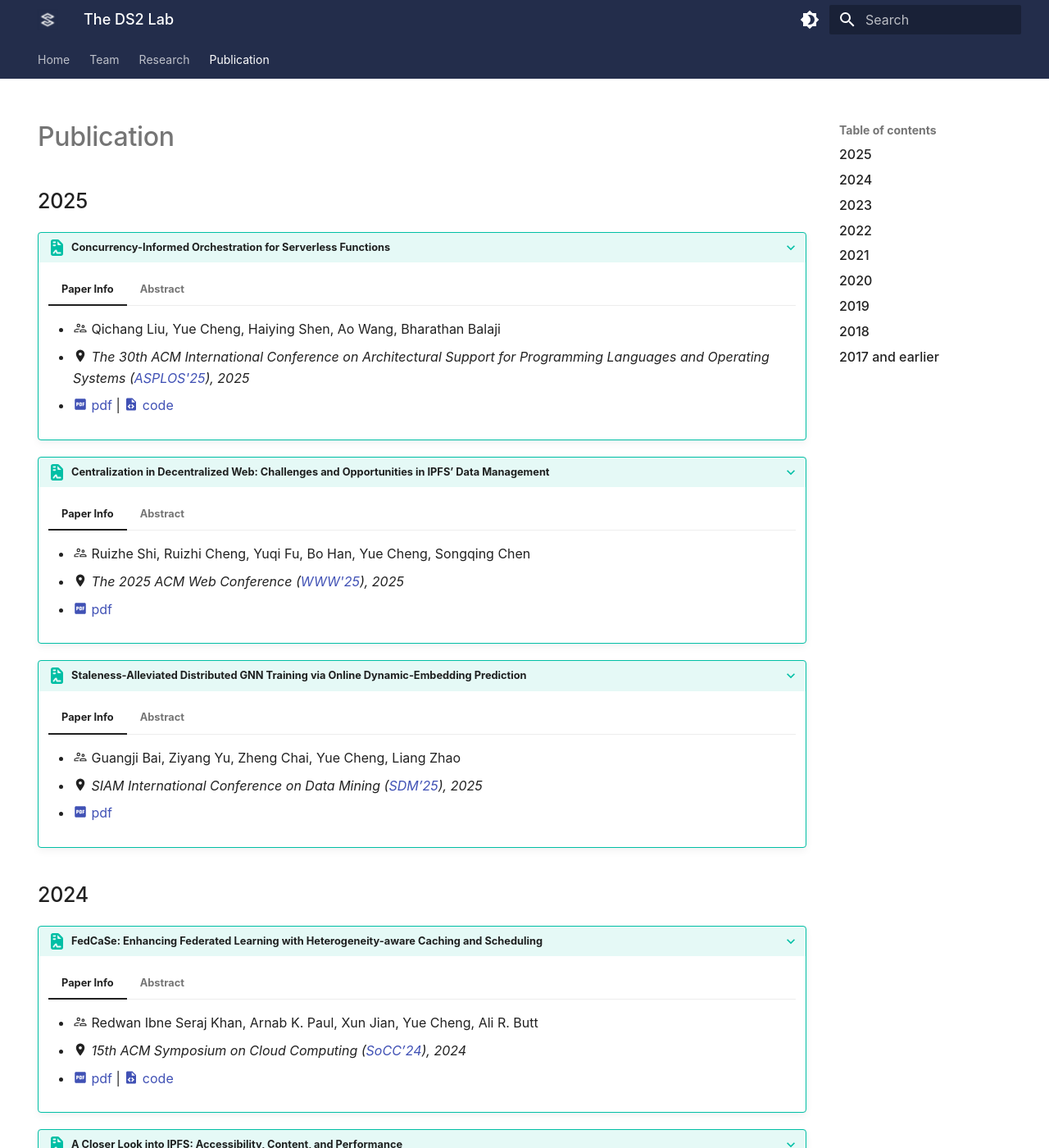
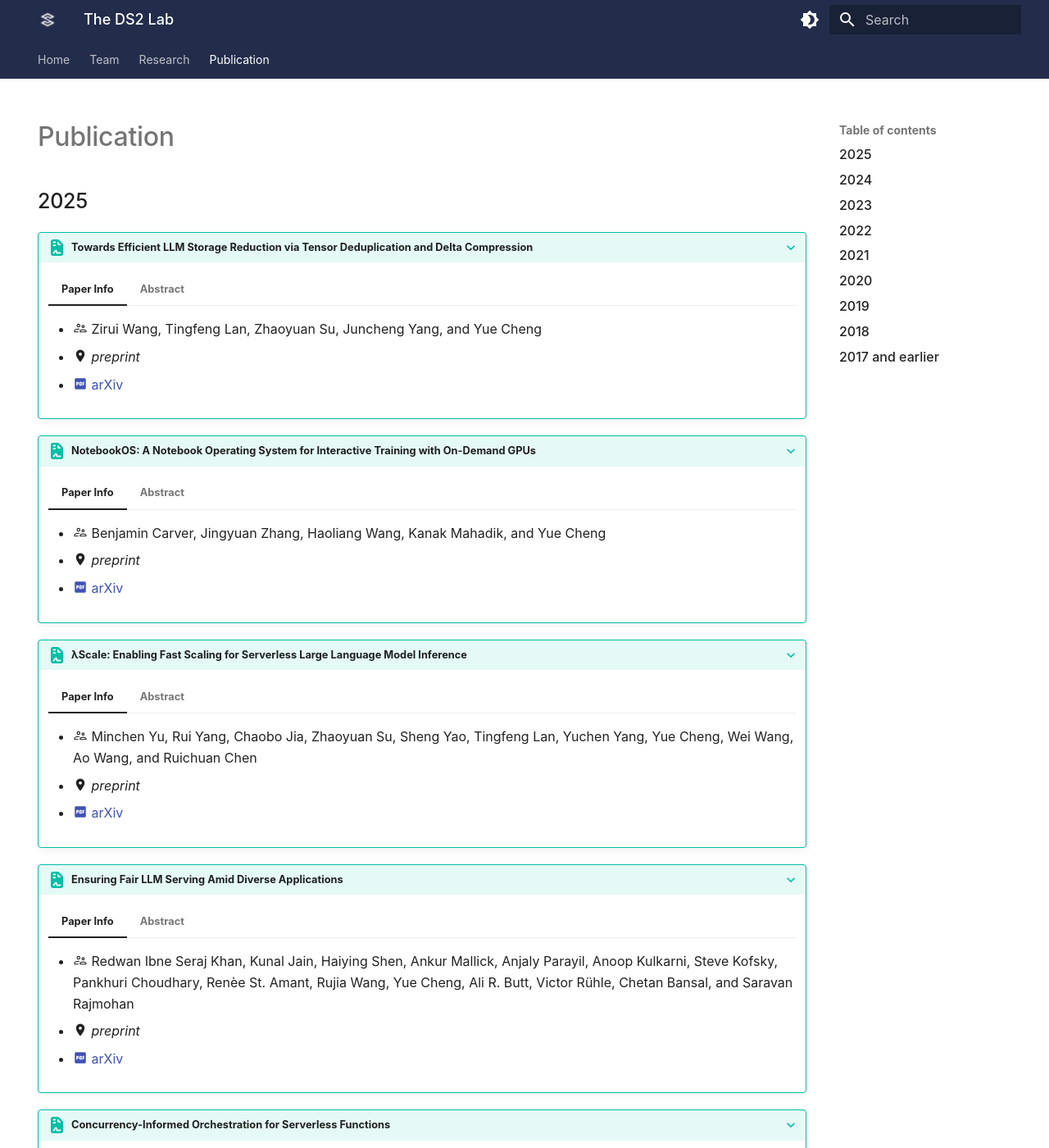
Before and after one commit to ds2-lab/ds2-lab.github.io, an MkDocs documentation site: the page built from docs/publication.md, in a window 1280 px wide and 1400 px high. Shown: the whole window at 82% size. Built offline with MkDocs 1.6.1 and Material for MkDocs 9.7.7, drawn with Linux system fonts in a browser that asks for light colours; emoji names are drawn with the system emoji font; comment, search, counter and statistics services are not loaded; some of the changed text lies outside the part shown.

Commit message:
added recent preprint papers

```diff
--- a/docs/overrides/home.html
+++ b/docs/overrides/home.html
@@ -213,13 +213,12 @@ software-hardware co-design.
 		</p>
 
 		<p>
-		Our current efforts are focused on: (1) <strong>LLM systems:</strong>
-making LLM applications elastic, scalable, and robust;
-(2) <strong>Serverless and FaaS:</strong> improving serverless computing
+		Our current efforts are focused on:
+(1) <strong>Serverless AI:</strong> making LLM applications elastic, scalable, and robust;
+(2) <strong>Storage Systems for AI:</strong> rethinking storage system designs to sustain the exponential AI daa explision;
+(3) <strong>Serverless and FaaS:</strong> improving serverless computing
 using an end-to-end approach that cuts across the entire ecosystem stack, spanning
-applications, middleware, platforms, and low-level OS/HW;
-(3) <strong>Data reduction:</strong> rethinking data reduction techniques
-for large ML platforms like Hugging Face.
+applications, middleware, platforms, and low-level operating systems.
 		</p>
 
 		<!--p>
--- a/docs/publication.md
+++ b/docs/publication.md
@@ -15,6 +15,54 @@ quote = book chapter
 
 ## 2025
 
+???+ tip "Towards Efficient LLM Storage Reduction via Tensor Deduplication and Delta Compression"
+
+    === "Paper Info"
+
+        * :material-account-supervisor-outline: Zirui Wang, Tingfeng Lan, Zhaoyuan Su, Juncheng Yang,  and Yue Cheng
+	    * :material-map-marker: *preprint*
+	    * [:material-file-pdf-box: arXiv](https://arxiv.org/abs/2505.06252)
+
+    === "Abstract"
+
+
+
+???+ tip "NotebookOS: A Notebook Operating System for Interactive Training with On-Demand GPUs"
+
+    === "Paper Info"
+
+        * :material-account-supervisor-outline: Benjamin Carver, Jingyuan Zhang, Haoliang Wang, Kanak Mahadik,  and Yue Cheng
+	    * :material-map-marker: *preprint*
+	    * [:material-file-pdf-box: arXiv](https://arxiv.org/abs/2503.20591)
+
+    === "Abstract"
+
+
+
+???+ tip "λScale: Enabling Fast Scaling for Serverless Large Language Model Inference"
+
+    === "Paper Info"
+
+        * :material-account-supervisor-outline: Minchen Yu, Rui Yang, Chaobo Jia, Zhaoyuan Su, Sheng Yao, Tingfeng Lan, Yuchen Yang,  Yue Cheng, Wei Wang, Ao Wang,  and Ruichuan Chen
+	    * :material-map-marker: *preprint*
+	    * [:material-file-pdf-box: arXiv](https://arxiv.org/abs/2502.09922)
+
+    === "Abstract"
+
+
+
+???+ tip "Ensuring Fair LLM Serving Amid Diverse Applications"
+
+    === "Paper Info"
+
+        * :material-account-supervisor-outline: Redwan Ibne Seraj Khan, Kunal Jain, Haiying Shen, Ankur Mallick, Anjaly Parayil, Anoop Kulkarni, Steve Kofsky, Pankhuri Choudhary, Renèe St. Amant, Rujia Wang,  Yue Cheng, Ali R. Butt, Victor Rühle, Chetan Bansal,  and Saravan Rajmohan
+	    * :material-map-marker: *preprint*
+	    * [:material-file-pdf-box: arXiv](https://arxiv.org/abs/2502.09922)
+
+    === "Abstract"
+
+
+
 ???+ tip "Concurrency-Informed Orchestration for Serverless Functions"
 
     === "Paper Info"
@@ -29,15 +77,19 @@ quote = book chapter
 
 
 
-???+ tip "Centralization in Decentralized Web: Challenges and Opportunities in IPFS’ Data Management"
+???+ tip "Centralization in Decentralized Web: Challenges and Opportunities in IPFS Data Management"
 
     === "Paper Info"
 
         * :material-account-supervisor-outline: Ruizhe Shi, Ruizhi Cheng, Yuqi Fu, Bo Han, Yue Cheng, Songqing Chen
 		* :material-map-marker: *The 2025 ACM Web Conference ([WWW'25](https://www2025.thewebconf.org/){:target="\_blank"}), 2025*
-	    * [:material-file-pdf-box: pdf](#){:target="\_blank"}
+	    * [:material-file-pdf-box: pdf](pdfs/www25-ipfs-dedup.pdf){:target="\_blank"}
 
     === "Abstract"
+
+		The InterPlanetary File System (IPFS) is a pioneering effort for Web 3.0, well-known for its decentralized infrastructure. However, some recent studies have shown that IPFS exhibits a high degree of centralization and has integrated centralized components for improved performance. While this change contradicts the core decentralized ethos of IPFS and introduces risks of hurting the data replication level and thus availability, it also opens some opportunities for better data management and cost savings through deduplication.
+
+		To explore these challenges and opportunities, we start by collecting an extensive dataset of IPFS internal traffic spanning the last three years with 20+ billion messages. By analyzing this long-term trace, we obtain a more complete and accurate view of how the status of centralization evolves over an extended period. In particular, our study reveals that (1) IPFS shows a low replication level, with only 2.71% of data files replicated more than 5 times. While increasing replication enhances lookup performance and data availability, it adversely affects downloading throughput due to the overhead involved in managing peer connections, (2) there is a clear growing trend in centralization within IPFS in the last 3 years, with just 5% of peers now hosting over 80% of the content, significantly decreasing from 21.38% 3 years ago, which is largely driven by the increase of cloud nodes, (3) the default deduplication strategy of IPFS using Fixed-Size Chunking (FSC) is largely inefficient, especially with the default 256KB chunk size, showing near-zero duplication being detected. Although Content-Defined Chunking (CDC) with smaller chunks could save ~1.8 petabytes (PB) storage space, it could impact user performance negatively. We thus design and evaluate a new metadata format that optimizes deduplication without compromising performance.
 
 
 ???+ tip "Staleness-Alleviated Distributed GNN Training via Online Dynamic-Embedding Prediction"
```
Also changed, not shown: docs/research.md (+33 -29 lines), 1 other file.
